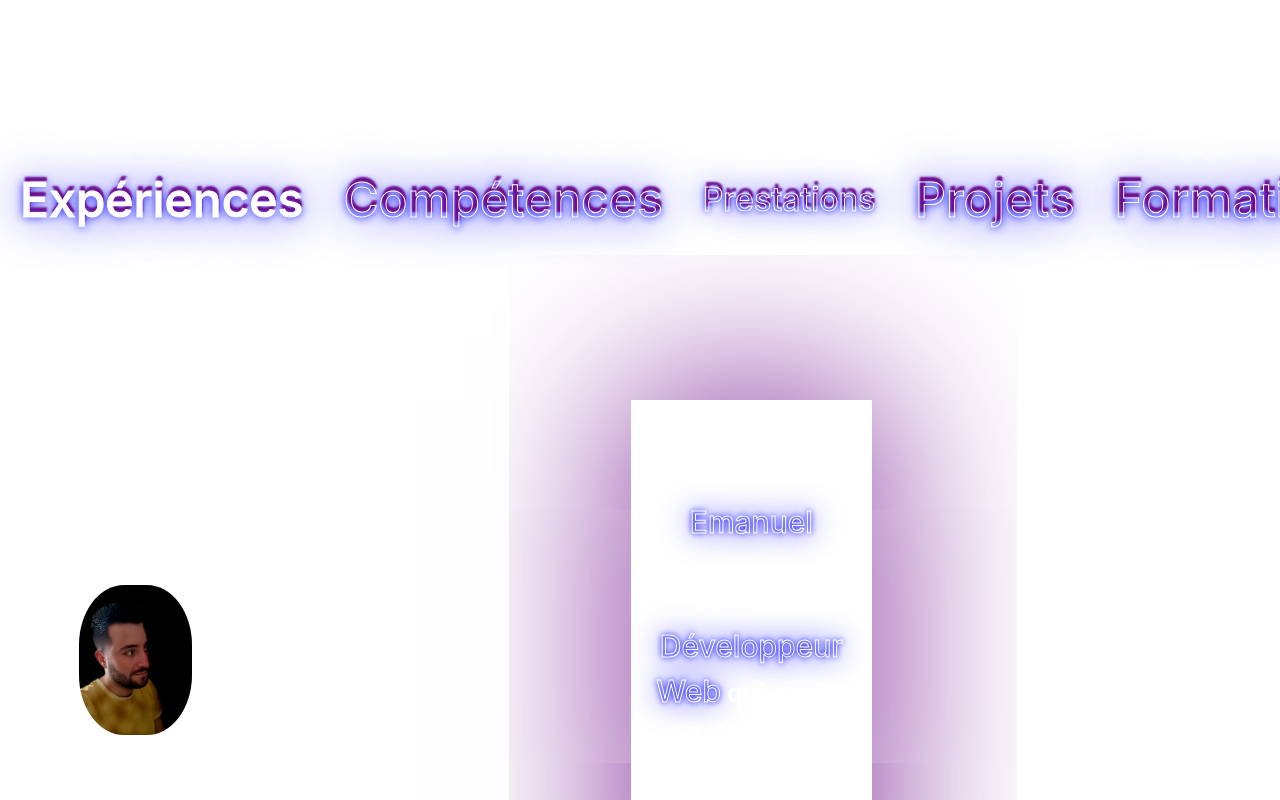
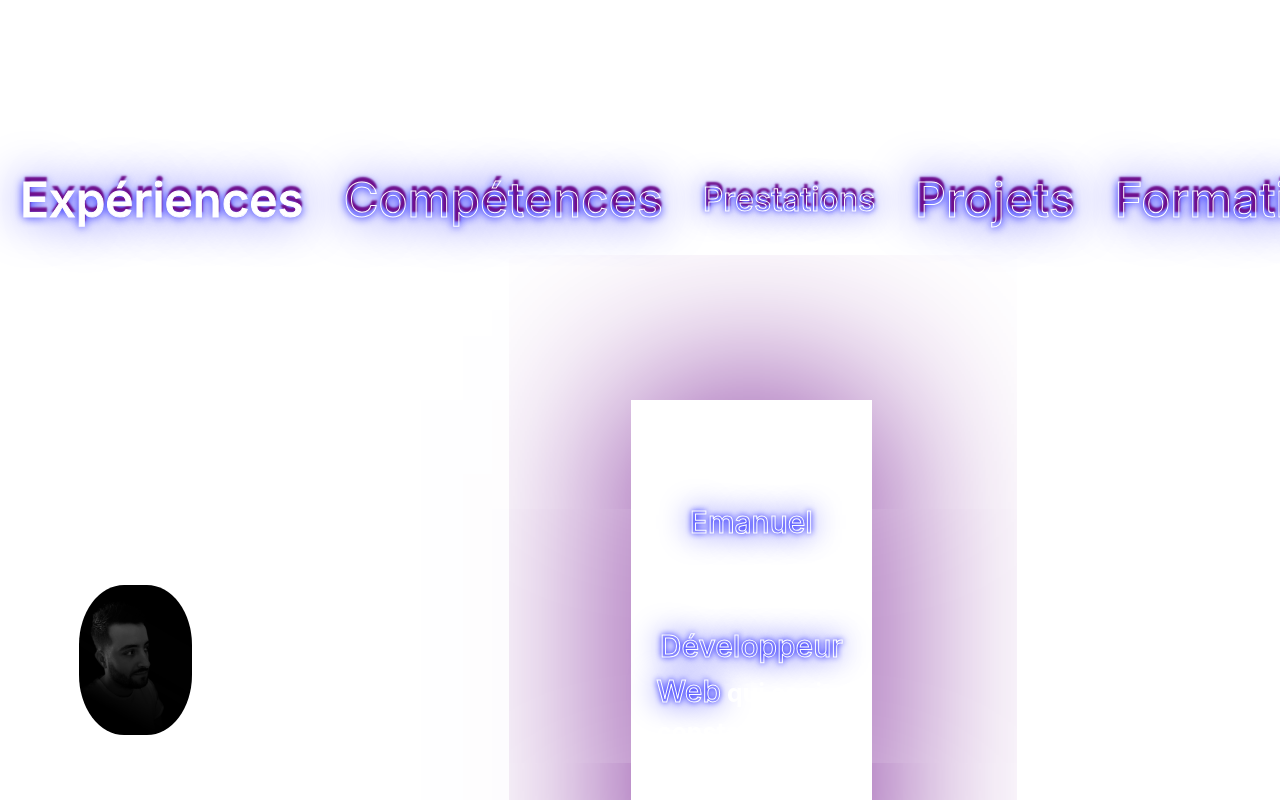
Before and after one commit to Manu-Marques/Portfolio_V2, a React (Vite) app: page / in a window 1280 px wide. Shown: the top 800 px of the page. Built offline with nearby package versions, Linux system fonts and the light colour scheme.

Commit message:
new photo added

```diff
--- a/src/components/app/App.css
+++ b/src/components/app/App.css
@@ -110,7 +110,7 @@
 }
 
 .home-img {
-  width: 50%;
+  width: 60%;
   height: 60%;
   object-fit: cover;
   margin: 20px;
--- a/src/components/app/App.tsx
+++ b/src/components/app/App.tsx
@@ -12,7 +12,7 @@ import ScrollToTop from "../scrollToTop";
 import Arrow from "../arrow";
 
 //Images
-import photo from '../../../src/assets/Moi.png';
+import photo from '../../../src/assets/Moi.jpg';
 
 //React
 import { Link as ScrollLink, Element } from 'react-scroll';
```
Also changed, not shown: src/assets/Moi.jpg (added), src/assets/Moi.png (deleted).
